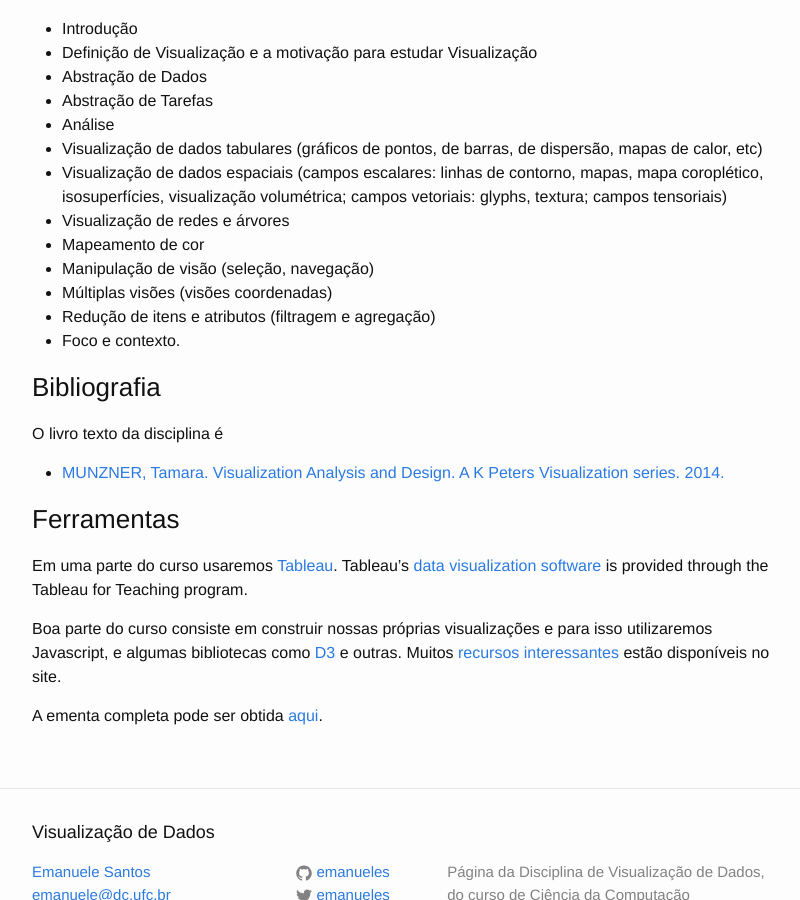
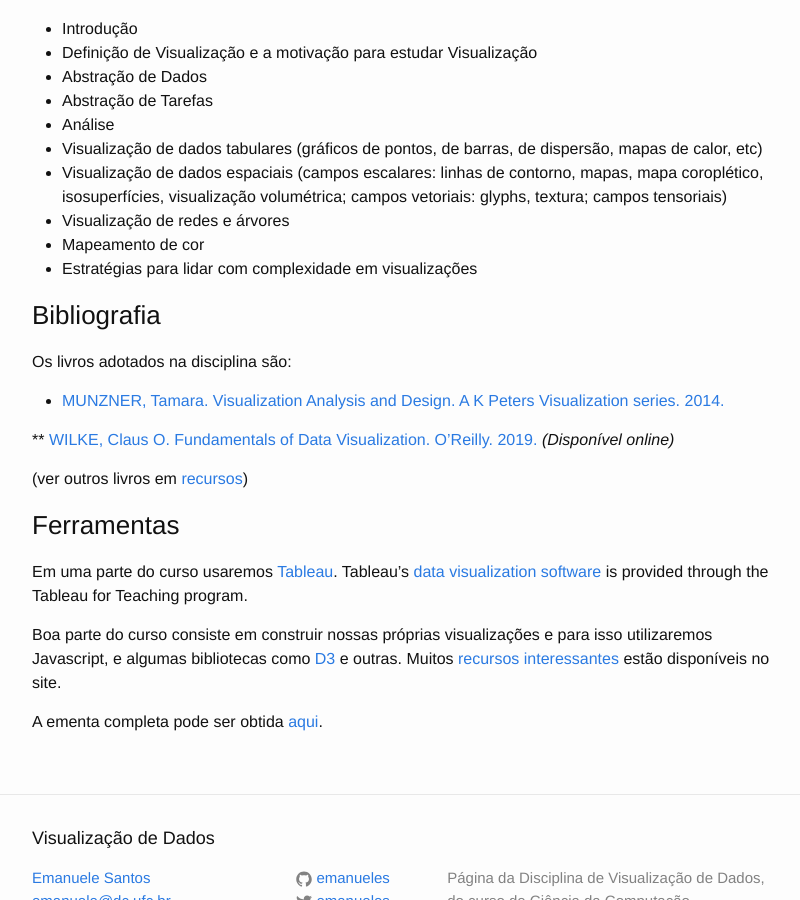
Before and after one commit to emanueles/datavis-course, a Jekyll site: the page built from about.md, in a window 1280 px wide and 900 px high, scrolled down 921 px. Shown: the whole window, without its empty margins (238-1038 px from the left). Built offline with Jekyll 4.4.1, drawn with Linux system fonts in a browser that asks for light colours; some of the changed text lies outside the part shown.

Commit message:
Updates for 2019.

```diff
--- a/about.md
+++ b/about.md
@@ -7,9 +7,9 @@ permalink: /about/
 ## Visualização de Dados
 [Universidade Federal do Ceará](http://www.ufc.br)<br>
 [Departamento de Computação](http://www.dc.ufc.br)<br>
-**Código:**  CKP8533 Visualização Científica / CK0242 - Visualização de Dados<br>
+**Código:**  CKP8533 Visualização Científica / CK0266 - Visualização de Dados<br>
 **Professora:** [Emanuele Santos](/)<br>
-**Período:** 2018.2<br>
+**Período:** 2019.2<br>
 **Horário:** SEG-QUA 18-20<br>
 **Local:** LEC I
 
@@ -33,15 +33,16 @@ Nesta disciplina, estudaremos os **princípios, técnicas e ferramentas necessá
 * Visualização de dados espaciais (campos escalares: linhas de contorno, mapas, mapa coroplético, isosuperfícies, visualização volumétrica; campos vetoriais: glyphs, textura; campos tensoriais)
 * Visualização de redes e árvores
 * Mapeamento de cor
-* Manipulação de visão (seleção, navegação)
-* Múltiplas visões (visões coordenadas)
-* Redução de itens e atributos (filtragem e agregação)
-* Foco e contexto.
+* Estratégias para lidar com complexidade em visualizações
 
 ### Bibliografia ###
-O livro texto da disciplina é
+Os livros adotados na disciplina são:
 
 * [MUNZNER, Tamara. Visualization Analysis and Design. A K Peters Visualization series. 2014.](https://www.amazon.com.br/Visualization-Analysis-Design-AK-Peters-ebook/dp/B00OGLE3XE/ref=sr_1_5?ie=UTF8&qid=1458475824&sr=8-5&keywords=munzner)
+
+** [WILKE, Claus O. Fundamentals of Data Visualization. O'Reilly. 2019.](http://serialmentor.com/dataviz) *(Disponível online)*
+
+(ver outros livros em [recursos](/datavis-course/resources))
 
 ### Ferramentas ###
 Em uma parte do curso usaremos [Tableau](http://www.tableau.com/data-visualization-software). Tableau's [data visualization software](http://www.tableau.com/data-visualization-software) is provided through the Tableau for Teaching program.
```
